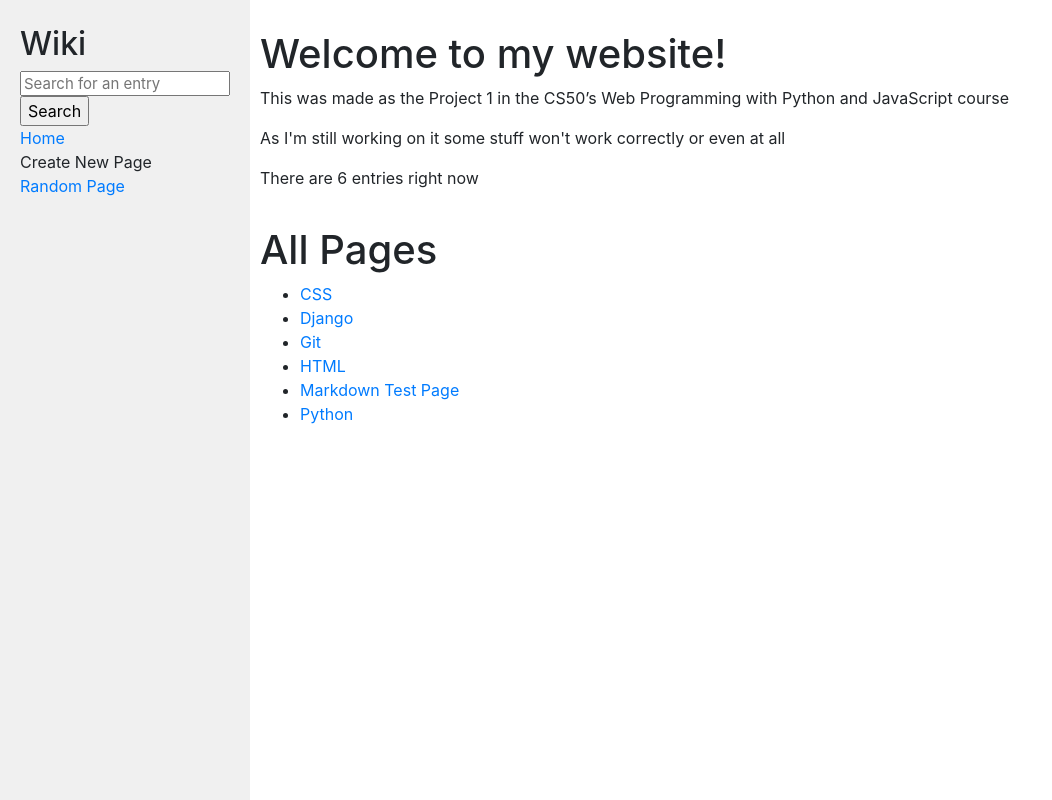
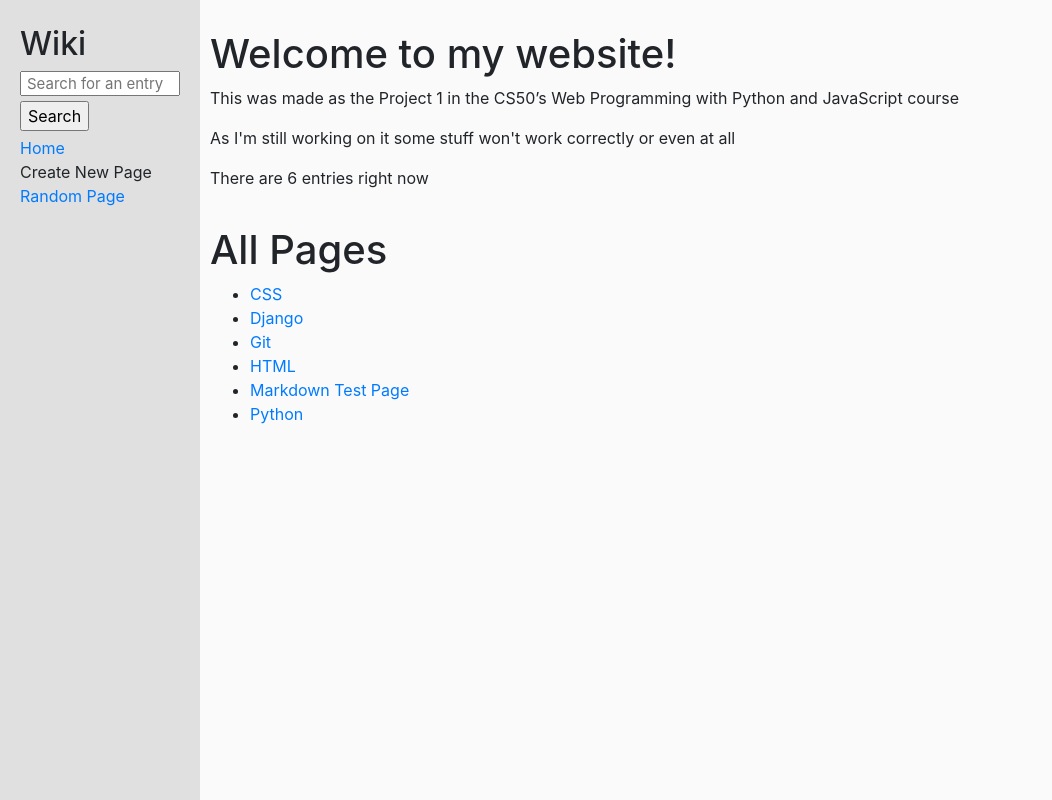
Before and after one commit to rmandrww/wiki, a Django app: page / in a window 1280 px wide. Shown: the whole page, without its empty margins (0-1052 px from the left). Run offline with Django 3.2, Linux system fonts and the light colour scheme; some libraries are stand-ins or nearby versions.

Commit message:
More CSS changes

```diff
--- a/encyclopedia/static/encyclopedia/styles.css
+++ b/encyclopedia/static/encyclopedia/styles.css
@@ -1,6 +1,6 @@
 body {
     margin: 0;
-    background-color: white;
+    background-color: #fafafafa;
 }
 
 code {
@@ -19,7 +19,7 @@ textarea {
 
 .main {
     padding: 10px;
-    margin-left: 250px;
+    margin-left: 200px;
 }
 
 .search {
@@ -29,11 +29,11 @@ textarea {
 }
 
 .sidebar {
-    background-color: #f0f0f0;
+    background-color: #e0e0e0;
     height: 100%;
     padding: 20px;
     position: fixed;
-    width: 250px;
+    width: 200px;
 }
 
 .sidebar h2 {
@@ -41,5 +41,23 @@ textarea {
 }
 
 img {
-    max-width: 100%;
+    max-width: 80%;
 }
+
+td, th {
+    padding: 5px;
+}
+
+.search {
+    padding-left: 5px;
+    padding-right: 5px;
+}
+
+input {
+    margin-bottom: 5px;
+}
+
+.sbutton {
+    font-size: 12px;
+    text-align: right;
+}
```
